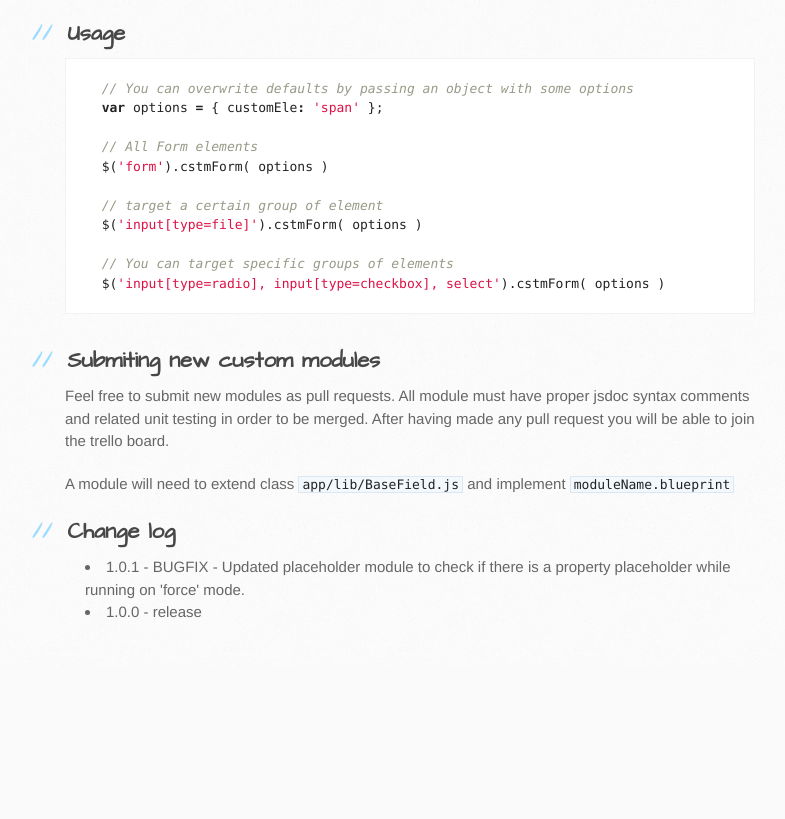
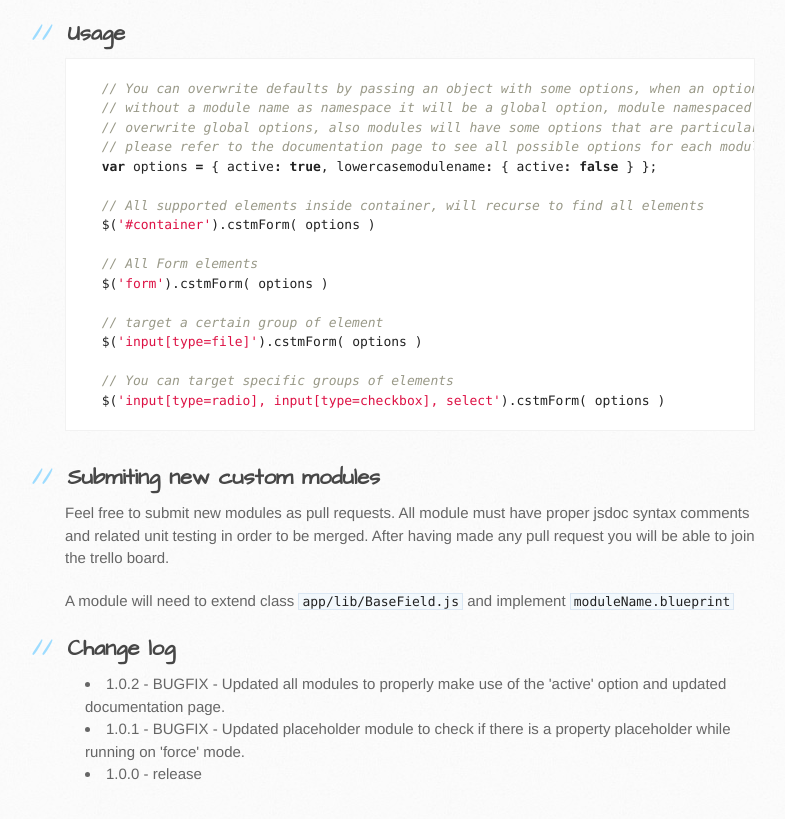
Before and after one commit to mitermayer/CustomForms, a website: page index.html in a window 1280 px wide. Shown: the part 3824-4643 px from the top of the page, without its empty margins (105-890 px from the left). Before the commit the page ends 4490 px from the top, so only its background shows below. Drawn offline with Linux system fonts and the light colour scheme.

```diff
--- a/index.html
+++ b/index.html
@@ -131,8 +131,14 @@
 <a name="usage" class="anchor" href="#usage"><span class="octicon octicon-link"></span></a>Usage</h2>
 
 <div class="highlight"><pre>
-  <span class="c1">// You can overwrite defaults by passing an object with some options</span>
-  <span class="kd">var</span> <span class="nx">options</span> <span class="o">=</span> <span class="p">{</span> <span class="nx">customEle</span><span class="o">:</span> <span class="s1">'span'</span> <span class="p">};</span>
+  <span class="c1">// You can overwrite defaults by passing an object with some options, when an option is passed</span>
+  <span class="c1">// without a module name as namespace it will be a global option, module namespaced options will </span>
+  <span class="c1">// overwrite global options, also modules will have some options that are particular for that module,</span>
+  <span class="c1">// please refer to the documentation page to see all possible options for each module.</span>
+  <span class="kd">var</span> <span class="nx">options</span> <span class="o">=</span> <span class="p">{</span> <span class="nx">active</span><span class="o">:</span> <span class="kc">true</span><span class="p">,</span> <span class="nx">lowercasemodulename</span><span class="o">:</span> <span class="p">{</span> <span class="nx">active</span><span class="o">:</span> <span class="kc">false</span> <span class="p">}</span> <span class="p">};</span>
+
+  <span class="c1">// All supported elements inside container, will recurse to find all elements</span>
+  <span class="nx">$</span><span class="p">(</span><span class="s1">'#container'</span><span class="p">).</span><span class="nx">cstmForm</span><span class="p">(</span> <span class="nx">options</span> <span class="p">)</span>
 
   <span class="c1">// All Form elements</span>
   <span class="nx">$</span><span class="p">(</span><span class="s1">'form'</span><span class="p">).</span><span class="nx">cstmForm</span><span class="p">(</span> <span class="nx">options</span> <span class="p">)</span>
@@ -155,6 +161,7 @@
 <a name="change-log" class="anchor" href="#change-log"><span class="octicon octicon-link"></span></a>Change log</h2>
 
 <ul>
+<li>1.0.2 - BUGFIX - Updated all modules to properly make use of the 'active' option and updated documentation page. </li>
 <li>1.0.1 - BUGFIX - Updated placeholder module to check if there is a property placeholder while running on 'force' mode.</li>
 <li>1.0.0 - release </li>
 </ul>
```
Also changed, not shown: params.json (+1 -1 lines).
